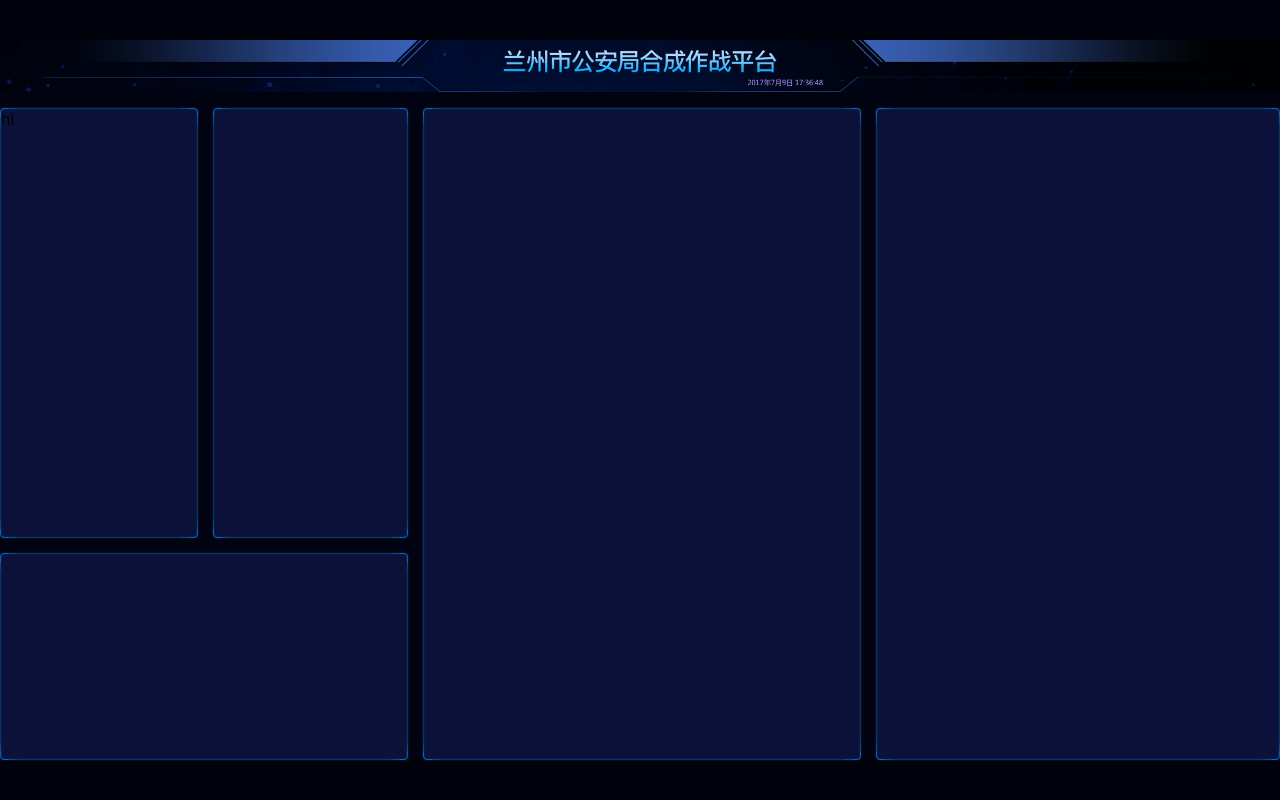
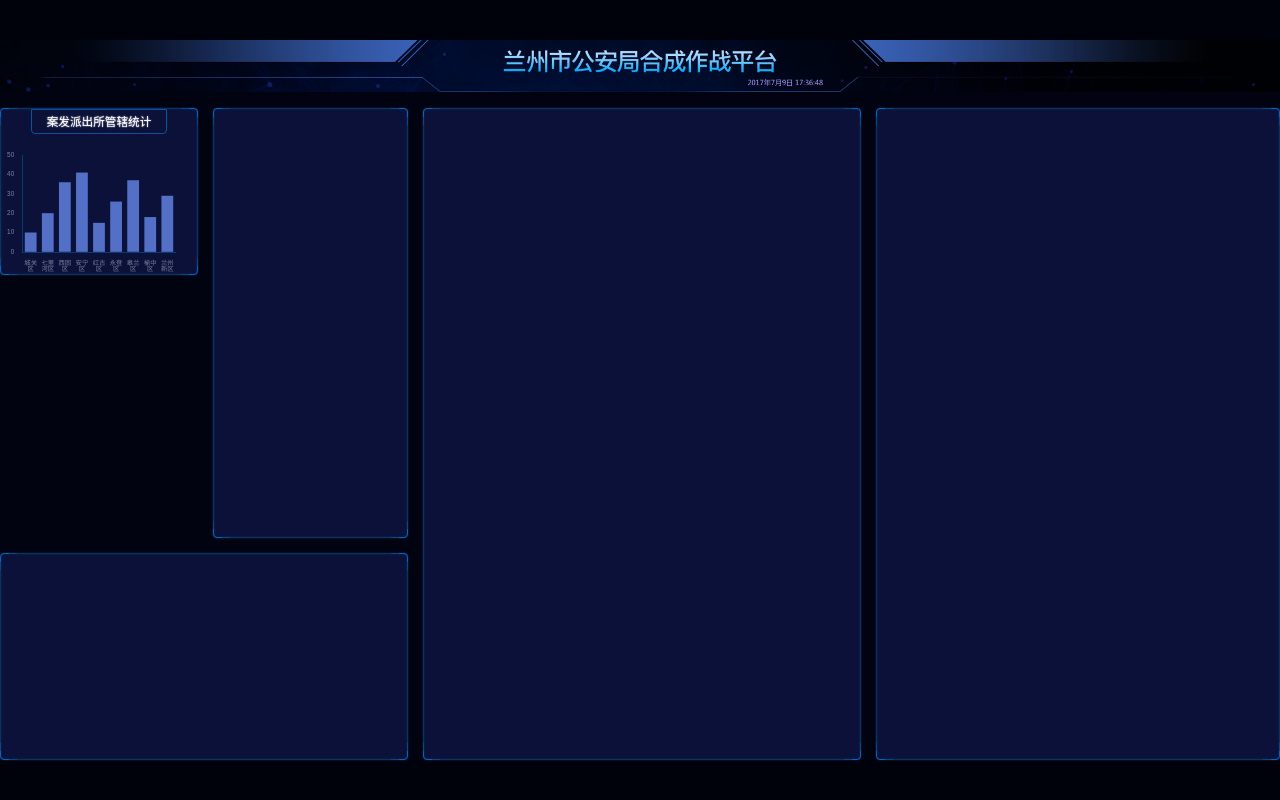
Before and after one commit to guanguancode/big-screen, a React (Vite) app: page /#/ in a window 1280 px wide. Built offline with nearby package versions, Linux system fonts and the light colour scheme.

Commit message:
完成柱形图

```diff
--- a/index.html
+++ b/index.html
@@ -10,7 +10,7 @@
     <script>
       const clientWidth = document.documentElement.clientWidth;
       const clientHeight = document.documentElement.clientHeight;
-      const pageWidth =
+      window.pageWidth =
         clientWidth / clientHeight > 16 / 9
           ? clientHeight * (16 / 9)
           : clientWidth;
--- a/src/pages/home.scss
+++ b/src/pages/home.scss
@@ -6,6 +6,7 @@
   display: flex;
   flex-direction: column;
   background: #010310;
+  color: white;
   > header {
     height: px(99);
     background-size: cover;
@@ -20,6 +21,9 @@
     grid-column-gap: px(28);
     row-gap: px(28);
     > section {
+      text-align: center;
+    }
+    .bordered {
       border: 1px solid #0764bc;
       border-radius: 4px;
       position: relative;
@@ -53,5 +57,25 @@
     > .section5 {
       grid-area: box5;
     }
+    .管辖统计 {
+      height: px(315);
+      display: flex;
+      flex-direction: column;
+      align-items: center;
+      h2 {
+        flex-shrink: 0;
+        border: 1px solid #0a5299;
+        border-bottom-left-radius: 4px;
+        border-bottom-right-radius: 4px;
+        font-size: px(22);
+        line-height: px(24);
+        padding: px(10) px(28);
+        text-shadow: 0 0 px(3) white;
+      }
+      .chart {
+        flex: 1;
+        width: 100%;
+      }
+    }
   }
 }
--- a/src/pages/home.tsx
+++ b/src/pages/home.tsx
@@ -1,17 +1,87 @@
-import React from "react";
+import React, { useEffect, useRef } from "react";
 import "./home.scss";
 import headerBg from "../images/header.png";
+import * as echarts from "echarts";
 
+const px = (n) => (n / 2420) * (window as any).pageWidth;
 export const Home = () => {
+  const divRef = useRef(null);
+  useEffect(() => {
+    var myChart = echarts.init(divRef.current);
+    myChart.setOption({
+      textStyle: {
+        fontSize: px(12),
+        color: "#79839E",
+      },
+      title: { show: false },
+      legend: { show: false },
+      xAxis: {
+        data: [
+          "城关区",
+          "七里河区",
+          "西固区",
+          "安宁区",
+          "红古区",
+          "永登区",
+          "皋兰区",
+          "榆中区",
+          "兰州新区",
+        ],
+        axisTick: { show: false },
+        axisLine: {
+          lineStyle: { color: "#083B70" },
+        },
+        axisLabel: {
+          fontSize: px(12),
+          formatter(val) {
+            if (val.length > 2) {
+              const array = val.split("");
+              array.splice(2, 0, "\n");
+              return array.join("");
+            } else {
+              return val;
+            }
+          },
+        },
+      },
+      grid: {
+        x: px(40),
+        y: px(40),
+        x2: px(40),
+        y2: px(40),
+      },
+      yAxis: {
+        splitLine: { show: false },
+        axisLine: {
+          show: true,
+          lineStyle: { color: "#083B70" },
+        },
+        axisLabel: {
+          fontSize: px(12),
+        },
+      },
+      series: [
+        {
+          type: "bar",
+          data: [10, 20, 36, 41, 15, 26, 37, 18, 29],
+        },
+      ],
+    });
+  }, []);
   return (
     <div className="home">
       <header style={{ backgroundImage: `url(${headerBg})` }} />
       <main>
-        <section className="section1">hi</section>
-        <section className="section2"></section>
-        <section className="section3"></section>
-        <section className="section4"></section>
-        <section className="section5"></section>
+        <section className="section1">
+          <div className="bordered 管辖统计">
+            <h2>案发派出所管辖统计</h2>
+            <div ref={divRef} className="chart"></div>
+          </div>
+        </section>
+        <section className="bordered section2"></section>
+        <section className="bordered section3"></section>
+        <section className="bordered section4"></section>
+        <section className="bordered section5"></section>
       </main>
     </div>
   );
--- a/src/shared/style.scss
+++ b/src/shared/style.scss
@@ -40,3 +40,11 @@
   display: flex;
   flex-direction: column;
 }
+h1,
+h2,
+h3,
+h4,
+h5,
+h6 {
+  font-size: 16px;
+}
```
